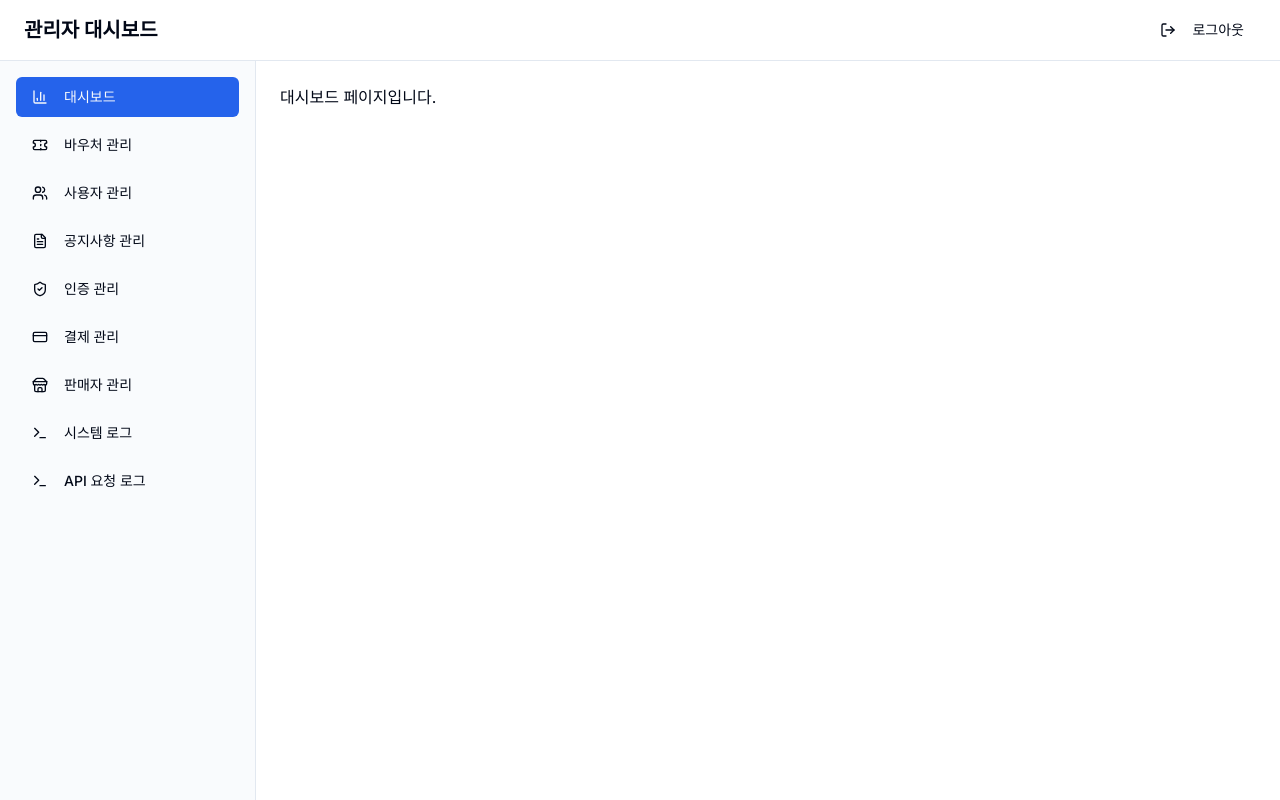
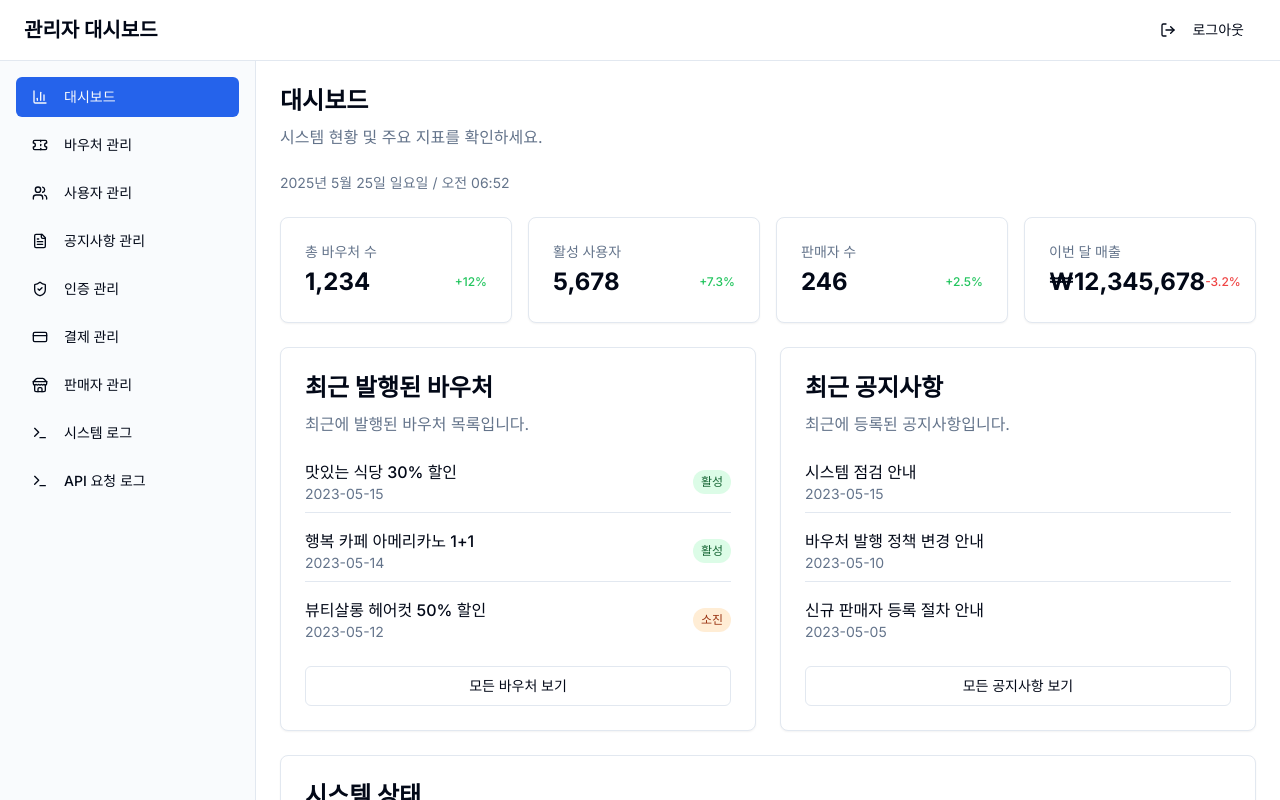
Before and after one commit to Team-Tokkit/Tokkit-Client-Admin, a Next.js app: page /dashboard in a window 1280 px wide. Built offline with nearby package versions, Linux system fonts and the light colour scheme.

Commit message:
feat: Dashboard 리팩토링 및 공통 컴포넌트 추가

```diff
--- /dev/null
+++ b/app/dashboard/api/dashboard.ts
@@ -0,0 +1,73 @@
+export interface StatItem {
+  title: string;
+  value: string;
+  change: string;
+  changeType: "increase" | "decrease";
+}
+
+export const stats: StatItem[] = [
+  {
+    title: "총 바우처 수",
+    value: "1,234",
+    change: "+12%",
+    changeType: "increase",
+  },
+  {
+    title: "활성 사용자",
+    value: "5,678",
+    change: "+7.3%",
+    changeType: "increase",
+  },
+  {
+    title: "판매자 수",
+    value: "246",
+    change: "+2.5%",
+    changeType: "increase",
+  },
+  {
+    title: "이번 달 매출",
+    value: "₩12,345,678",
+    change: "-3.2%",
+    changeType: "decrease",
+  },
+];
+
+export interface VoucherItem {
+  id: string;
+  name: string;
+  status: string;
+  date: string;
+}
+
+export const recentVouchers: VoucherItem[] = [
+  {
+    id: "V001",
+    name: "맛있는 식당 30% 할인",
+    status: "활성",
+    date: "2023-05-15",
+  },
+  {
+    id: "V002",
+    name: "행복 카페 아메리카노 1+1",
+    status: "활성",
+    date: "2023-05-14",
+  },
+  {
+    id: "V003",
+    name: "뷰티살롱 헤어컷 50% 할인",
+    status: "소진",
+    date: "2023-05-12",
+  },
+];
+
+export interface NoticeItem {
+  id: number;
+  title: string;
+  date: string;
+}
+
+export const recentNotices: NoticeItem[] = [
+  { id: 1, title: "시스템 점검 안내", date: "2023-05-15" },
+  { id: 2, title: "바우처 발행 정책 변경 안내", date: "2023-05-10" },
+  { id: 3, title: "신규 판매자 등록 절차 안내", date: "2023-05-05" },
+];
--- /dev/null
+++ b/app/dashboard/components/Overview.tsx
@@ -0,0 +1,87 @@
+import { useRouter } from "next/navigation";
+import { Card, CardHeader, CardContent } from "@/components/ui/card";
+import { Button } from "@/components/ui/button";
+import { PageHeader } from "@/components/common/Page-Header";
+import { recentVouchers, recentNotices } from "../api/dashboard";
+
+export function DashboardOverview() {
+  const router = useRouter();
+
+  return (
+    <div className="grid grid-cols-1 lg:grid-cols-2 gap-6">
+      <Card>
+        <CardHeader>
+          <PageHeader
+            title="최근 발행된 바우처"
+            description="최근에 발행된 바우처 목록입니다."
+          />
+        </CardHeader>
+
+        <CardContent>
+          <div className="space-y-4">
+            {recentVouchers.map((voucher) => (
+              <div
+                key={voucher.id}
+                className="flex items-center justify-between border-b pb-2 last:border-0"
+              >
+                <div>
+                  <p className="font-medium">{voucher.name}</p>
+                  <p className="text-sm text-muted-foreground">
+                    {voucher.date}
+                  </p>
+                </div>
+                <span
+                  className={`px-2 py-1 rounded-full text-xs ${
+                    voucher.status === "활성"
+                      ? "bg-green-100 text-green-800"
+                      : "bg-orange-100 text-orange-800"
+                  }`}
+                >
+                  {voucher.status}
+                </span>
+              </div>
+            ))}
+          </div>
+          <Button
+            variant="outline"
+            className="w-full mt-4"
+            onClick={() => router.push("/voucher")}
+          >
+            모든 바우처 보기
+          </Button>
+        </CardContent>
+      </Card>
+
+      <Card>
+        <CardHeader>
+          <PageHeader
+            title="최근 공지사항"
+            description="최근에 등록된 공지사항입니다."
+          />
+        </CardHeader>
+        <CardContent>
+          <div className="space-y-4">
+            {recentNotices.map((notice) => (
+              <div
+                key={notice.id}
+                className="flex items-center justify-between border-b pb-2 last:border-0"
+              >
+                <div>
+                  <p className="font-medium">{notice.title}</p>
+                  <p className="text-sm text-muted-foreground">{notice.date}</p>
+                </div>
+              </div>
+            ))}
+          </div>
+          <Button
+            variant="outline"
+            className="w-full mt-4"
+            onClick={() => router.push("/notice")}
+          >
+            모든 공지사항 보기
+          </Button>
+        </CardContent>
+      </Card>
+    </div>
+  );
+}
--- /dev/null
+++ b/app/dashboard/components/Stats.tsx
@@ -0,0 +1,32 @@
+import { Card, CardContent } from "@/components/ui/card";
+import { stats } from "../api/dashboard";
+
+export function DashboardStats() {
+  return (
+    <div className="grid grid-cols-1 sm:grid-cols-2 lg:grid-cols-4 gap-4">
+      {stats.map((stat, index) => (
+        <Card key={index}>
+          <CardContent className="p-6">
+            <div className="flex flex-col gap-1">
+              <p className="text-sm font-medium text-muted-foreground">
+                {stat.title}
+              </p>
+              <div className="flex items-center justify-between">
+                <p className="text-2xl font-bold">{stat.value}</p>
+                <span
+                  className={`text-xs font-medium ${
+                    stat.changeType === "increase"
+                      ? "text-green-500"
+                      : "text-red-500"
+                  }`}
+                >
+                  {stat.change}
+                </span>
+              </div>
+            </div>
+          </CardContent>
+        </Card>
+      ))}
+    </div>
+  );
+}
--- /dev/null
+++ b/app/dashboard/components/SystemStatus.tsx
@@ -0,0 +1,44 @@
+import { Card, CardHeader, CardContent } from "@/components/ui/card";
+import { PageHeader } from "@/components/common/Page-Header";
+import { getStatusStyles, StatusColor } from "@/lib/statusStyle";
+
+interface StatusRowProps {
+  label: string;
+  status: string;
+  color: StatusColor;
+}
+
+export function DashboardSystemStatus() {
+  return (
+    <Card>
+      <CardHeader>
+        <PageHeader
+          title="시스템 상태"
+          description="현재 시스템의 상태를 확인합니다."
+        />
+      </CardHeader>
+      <CardContent>
+        <div className="space-y-2">
+          <StatusRow label="API 서버" status="정상" color="green" />
+          <StatusRow label="데이터베이스" status="정상" color="green" />
+          <StatusRow label="결제 시스템" status="정상" color="green" />
+          <StatusRow label="알림 서비스" status="부분 지연" color="yellow" />
+        </div>
+      </CardContent>
+    </Card>
+  );
+}
+
+function StatusRow({ label, status, color }: StatusRowProps) {
+  const { bgColor, textColor } = getStatusStyles(color);
+
+  return (
+    <div className="flex justify-between items-center">
+      <span>{label}</span>
+      <span className={`flex items-center ${textColor}`}>
+        <span className={`h-2 w-2 rounded-full mr-2 ${bgColor}`} />
+        {status}
+      </span>
+    </div>
+  );
+}
--- a/app/dashboard/page.tsx
+++ b/app/dashboard/page.tsx
@@ -1,5 +1,48 @@
 "use client";
 
-export default function UserPage() {
-  return <div>대시보드 페이지입니다.</div>;
+import { useState, useEffect } from "react";
+import { PageHeader } from "@/components/common/Page-Header";
+import { DashboardStats } from "./components/Stats";
+import { DashboardOverview } from "./components/Overview";
+import { DashboardSystemStatus } from "./components/SystemStatus";
+
+export default function DashboardPage() {
+  const [currentDateTime, setCurrentDateTime] = useState(new Date());
+
+  useEffect(() => {
+    const timer = setInterval(() => {
+      setCurrentDateTime(new Date());
+    }, 60000);
+    return () => clearInterval(timer);
+  }, []);
+
+  const formatDate = (date: Date) =>
+    date.toLocaleDateString("ko-KR", {
+      year: "numeric",
+      month: "long",
+      day: "numeric",
+      weekday: "long",
+    });
+
+  const formatTime = (date: Date) =>
+    date.toLocaleTimeString("ko-KR", {
+      hour: "2-digit",
+      minute: "2-digit",
+    });
+
+  return (
+    <div className="space-y-6">
+      <PageHeader
+        title="대시보드"
+        description="시스템 현황 및 주요 지표를 확인하세요."
+      />
+      <p className="text-sm text-muted-foreground mt-1">
+        {formatDate(currentDateTime)} / {formatTime(currentDateTime)}
+      </p>
+
+      <DashboardStats />
+      <DashboardOverview />
+      <DashboardSystemStatus />
+    </div>
+  );
 }
--- /dev/null
+++ b/components/common/Page-Header.tsx
@@ -0,0 +1,17 @@
+interface PageHeaderProps {
+  title: string;
+  description?: string;
+  children?: React.ReactNode;
+}
+
+export function PageHeader({ title, description, children }: PageHeaderProps) {
+  return (
+    <div className="flex items-start justify-between">
+      <div>
+        <h1 className="text-2xl font-bold mb-2">{title}</h1>
+        {description && <p className="text-muted-foreground">{description}</p>}
+      </div>
+      {children && <div>{children}</div>}
+    </div>
+  );
+}
--- /dev/null
+++ b/lib/statusStyle.ts
@@ -0,0 +1,17 @@
+export type StatusColor = "green" | "yellow" | "red";
+
+export function getStatusStyles(color: StatusColor) {
+  return {
+    bgColor: {
+      green: "bg-green-500",
+      yellow: "bg-yellow-500",
+      red: "bg-red-500",
+    }[color],
+
+    textColor: {
+      green: "text-green-500",
+      yellow: "text-yellow-500",
+      red: "text-red-500",
+    }[color],
+  };
+}
```
